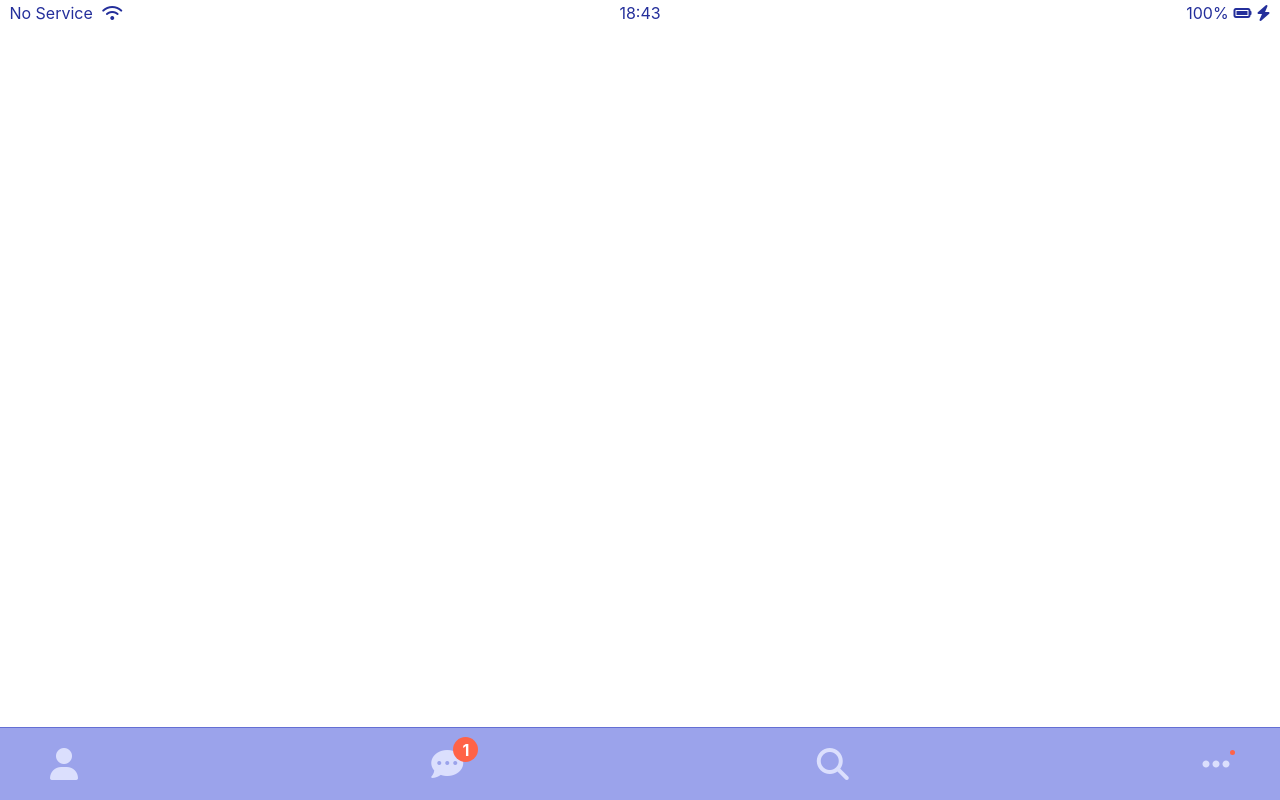
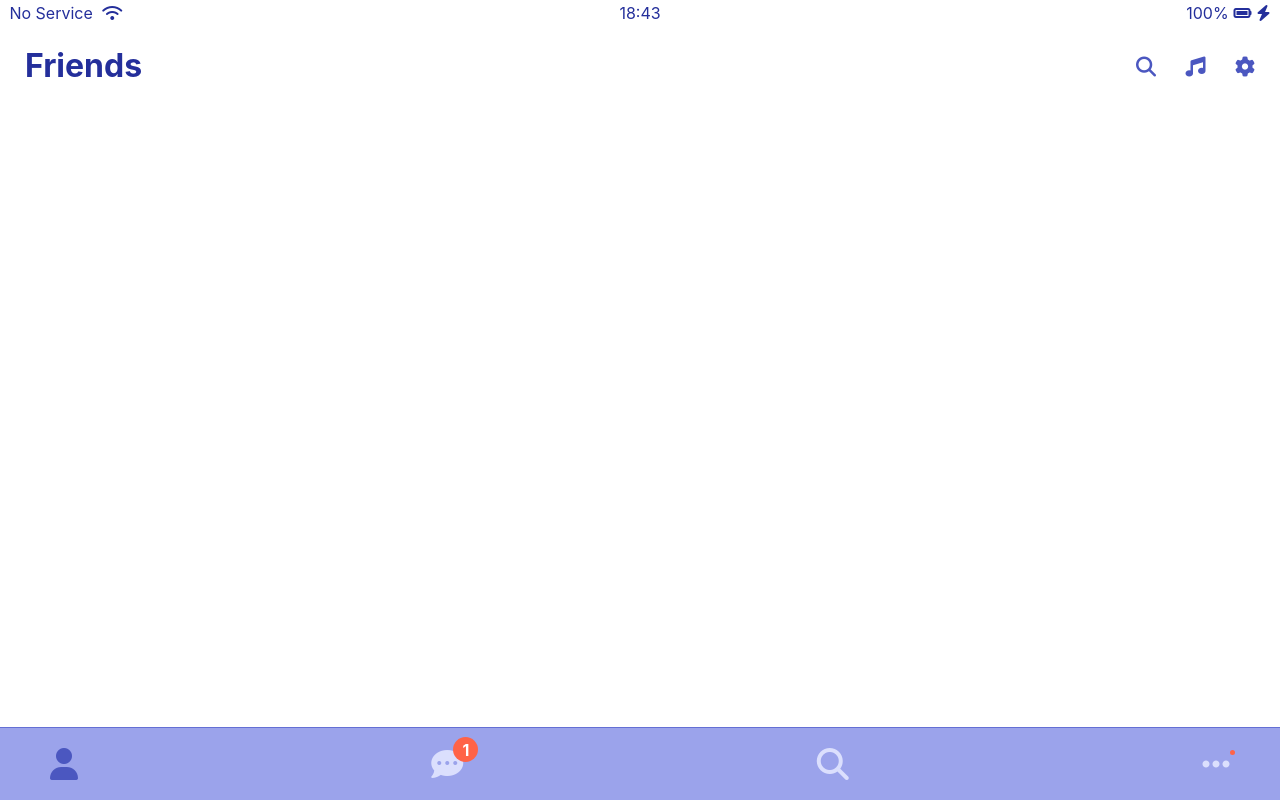
Before and after one commit to 01mccoy/kakao-talk-clone, a plain HTML site: page friends.html in a window 1280 px wide. Drawn offline with Linux system fonts and the light colour scheme.

Commit message:
Screen Header

```diff
--- a/css/components/nav-bar.css
+++ b/css/components/nav-bar.css
@@ -16,6 +16,10 @@
 .nav__link {
   color: var(--pale-lavender);
   position: relative;
+}
+
+.nav__link--focus {
+  color: var(--faint-indigo);
 }
 
 .nav__notification {
--- /dev/null
+++ b/css/components/screen-header.css
@@ -0,0 +1,23 @@
+.screen-header {
+  display: flex;
+  justify-content: space-between;
+  align-items: center;
+  padding: 25px;
+  padding-top: 50px;
+}
+
+.screen-header__title {
+  font-size: 32px;
+  font-weight: bold;
+  color: var(--indigo);
+}
+
+.screen-header__icons span {
+  margin-left: 25px;
+  color: var(--faint-indigo);
+}
+
+.screen-header__icons span:hover {
+  margin-left: 25px;
+  color: tomato;
+}
--- a/css/components/status-bar.css
+++ b/css/components/status-bar.css
@@ -1,5 +1,6 @@
 .status-bar {
   position: fixed;
+  top: 0px;
   width: 100%;
   box-sizing: border-box;
   display: flex;
--- a/css/styles.css
+++ b/css/styles.css
@@ -4,6 +4,7 @@
 /* Components */
 @import "components/status-bar.css";
 @import "components/nav-bar.css";
+@import "components/screen-header.css";
 
 /* Screens */
 @import "screens/login.css";
--- a/css/variables.css
+++ b/css/variables.css
@@ -1,5 +1,6 @@
 :root {
   --indigo: #242f9b;
+  --faint-indigo: #4b57c0;
   --cloudy-indigo: #646fd4;
   --dip-lavender: #7a86ef;
   --light-lavender: #9ba3eb;
--- a/friends.html
+++ b/friends.html
@@ -23,10 +23,19 @@
       </div>
     </div>
 
+    <header class="screen-header">
+      <h1 class="screen-header__title">Friends</h1>
+      <div class="screen-header__icons">
+        <span><i class="fa-solid fa-lg fa-magnifying-glass"></i></span>
+        <span><i class="fa-solid fa-lg fa-music"></i></span>
+        <span><i class="fa-solid fa-lg fa-gear"></i></span>
+      </div>
+    </header>
+
     <nav class="nav">
       <ul class="nav__list">
         <li class="nav__btn">
-          <a class="nav__link" href="friends.html">
+          <a class="nav__link nav__link--focus" href="friends.html">
             <i class="fa-solid fa-2x fa-user"></i>
           </a>
         </li>
```
